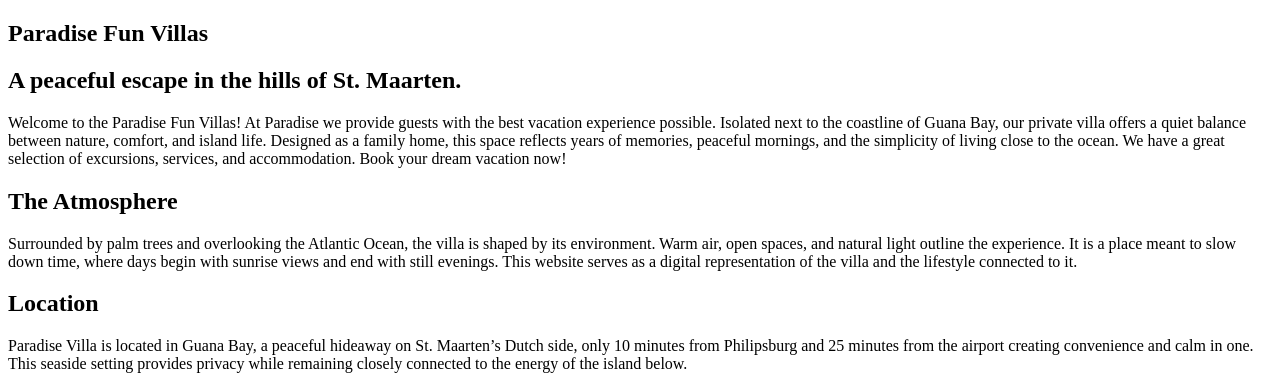
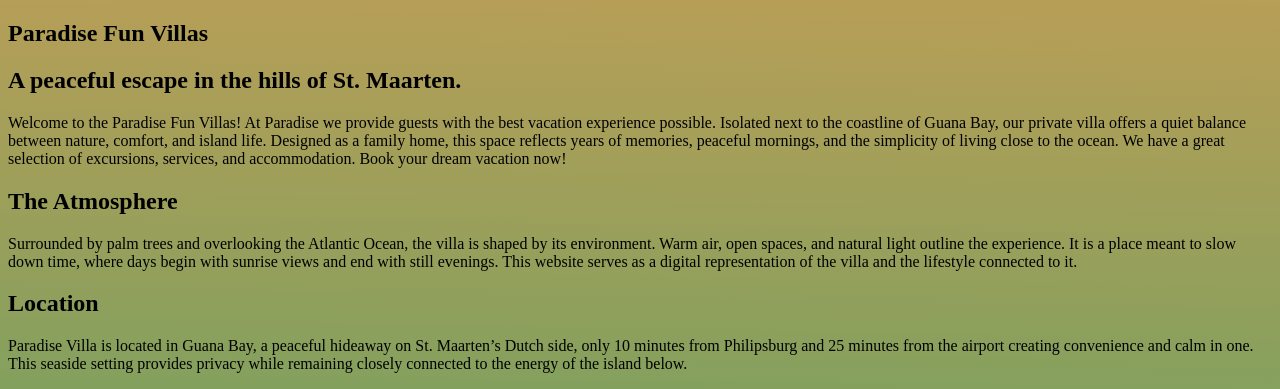
Before and after one commit to NormandUXD/responsive_web_design_paradise_FED, a plain HTML site: page index.html in a window 1280 px wide. Shown: the top 389 px of the page. Drawn offline with Linux system fonts and the light colour scheme.

Commit message:
background added + body height fix

```diff
--- a/styles/styles.css
+++ b/styles/styles.css
@@ -1,4 +1,11 @@
-*{
+body {
+    background: linear-gradient(181deg, #DA9D52 -30.81%, #73A160 63.22%, #0400E1 123.03%);
+    background-repeat: no-repeat;
+    min-height: 100vh;
+}
+
+
+* {
     box-sizing: border-box;
 }
 
```
